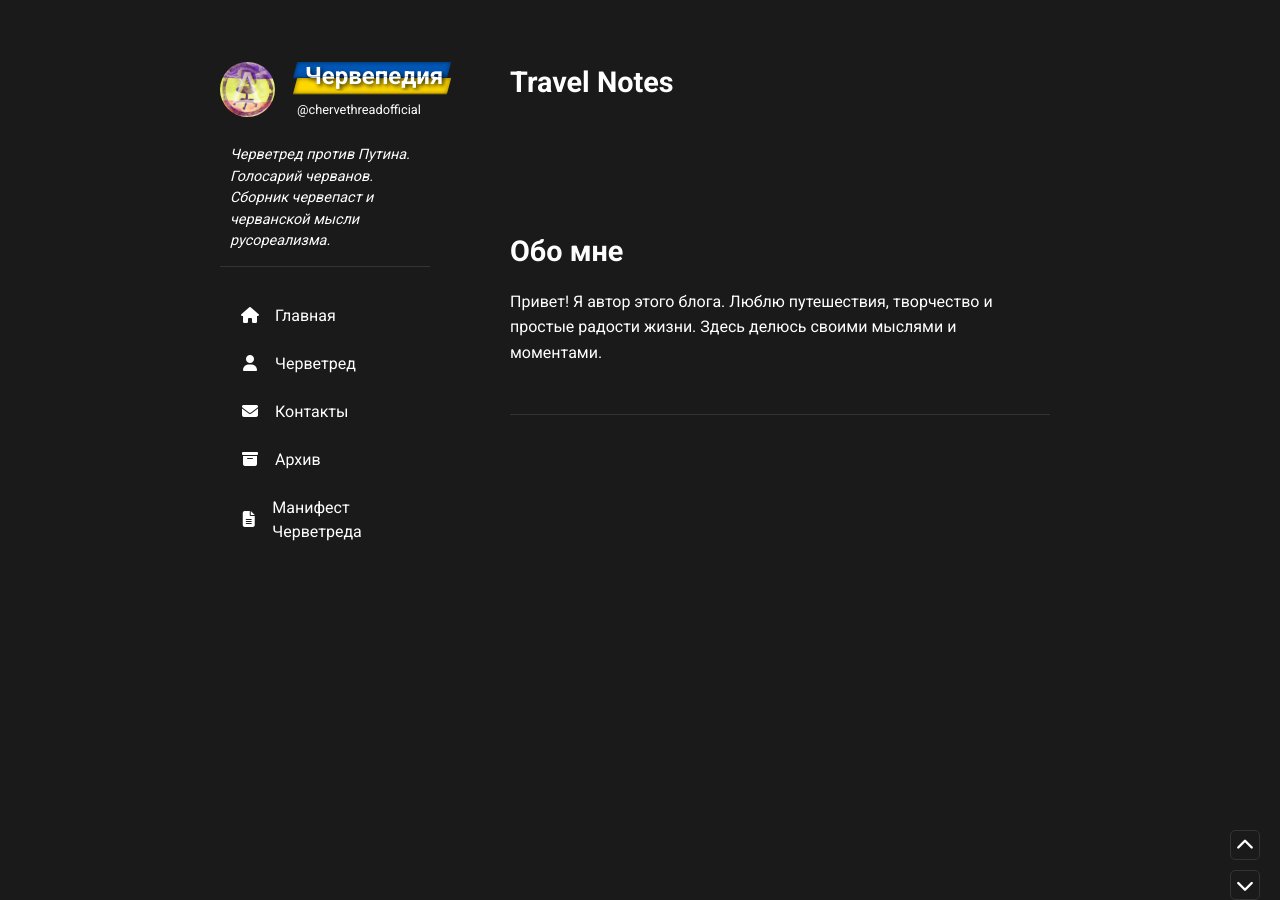
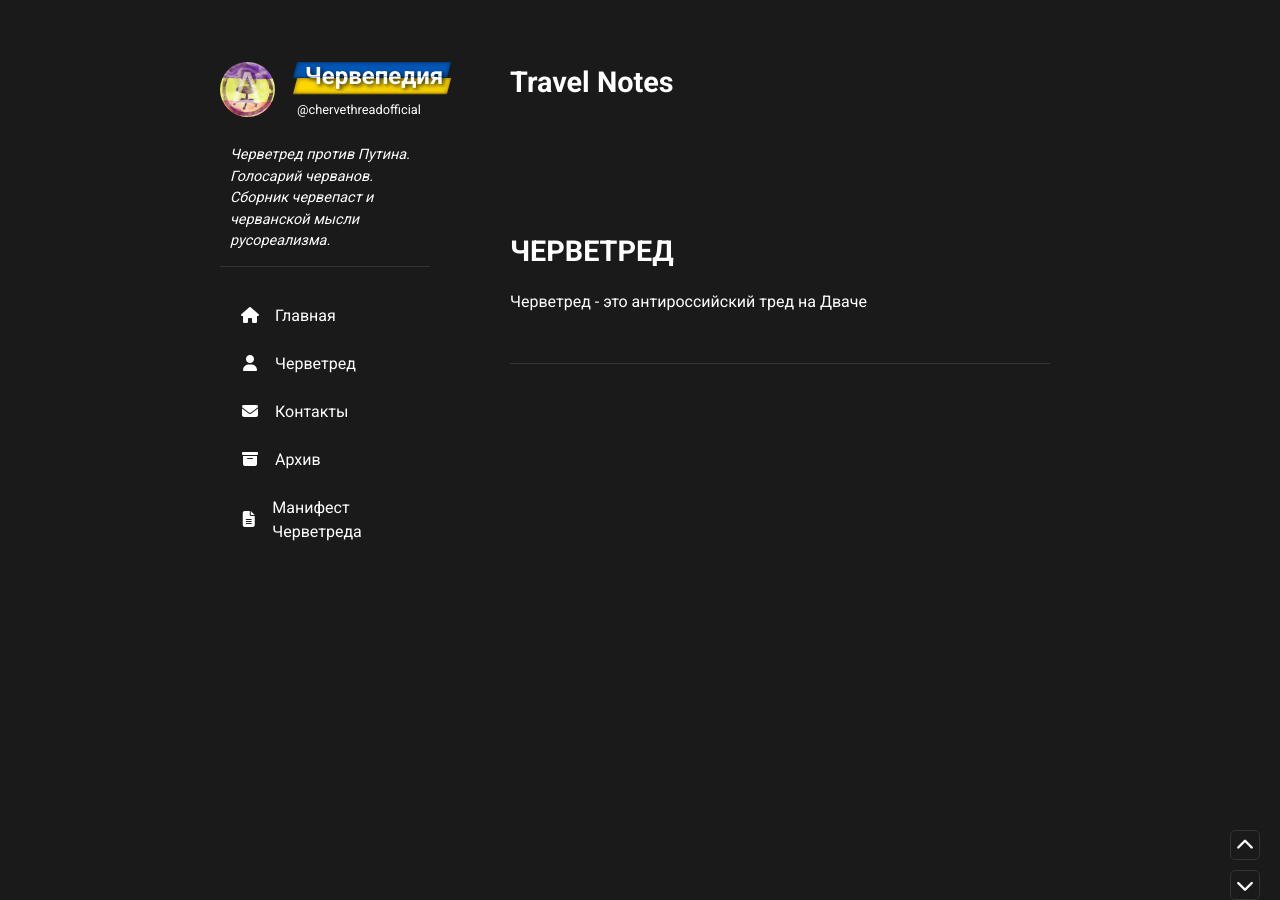
Before and after one commit to chervepediya/chervepediya.github.io, a Jekyll site: the page built from _posts/2025-02-20-travel-notes.md, in a window 1280 px wide and 900 px high. Built offline with Jekyll 4.4.1, drawn with Linux system fonts in a browser that asks for light colours; nearby versions of some CDN libraries; our own code applies the rules of GitHub Pages for plain Markdown files; a script that is not in the unit is left out.

Commit message:
Update post.html

```diff
--- a/_layouts/post.html
+++ b/_layouts/post.html
@@ -36,7 +36,7 @@ layout: default
             </div>
         {% else %}
             <div class="post-image-bg" style="background-image: url('{{ page.image | absolute_url }}');"></div>
-            <img src="{{ page.image | absolute_url }}" alt="{{ page.title }} - изображение для поста, черветред, червепедия" loading="lazy">
+            <img src="{{ page.image | absolute_url }}" alt="{{ page.title }} - картинки черветреда, кинаман, култхард черветред, червепедия" loading="lazy">
         {% endif %}
     </div>
     {% endif %}
@@ -48,8 +48,8 @@ layout: default
 
 <!-- Секция "Обо мне" -->
 <div class="about" id="about" data-aos="fade-up" data-aos-delay="600">
-    <h2>Обо мне</h2>
-    <p>Привет! Я автор этого блога. Люблю путешествия, творчество и простые радости жизни. Здесь делюсь своими мыслями и моментами.</p>
+    <h2>ЧЕРВЕТРЕД</h2>
+    <p>Черветред  - это антироссийский тред на Дваче</p>
 </div>
 
 <!-- Структурированные данные для SEO -->
```
